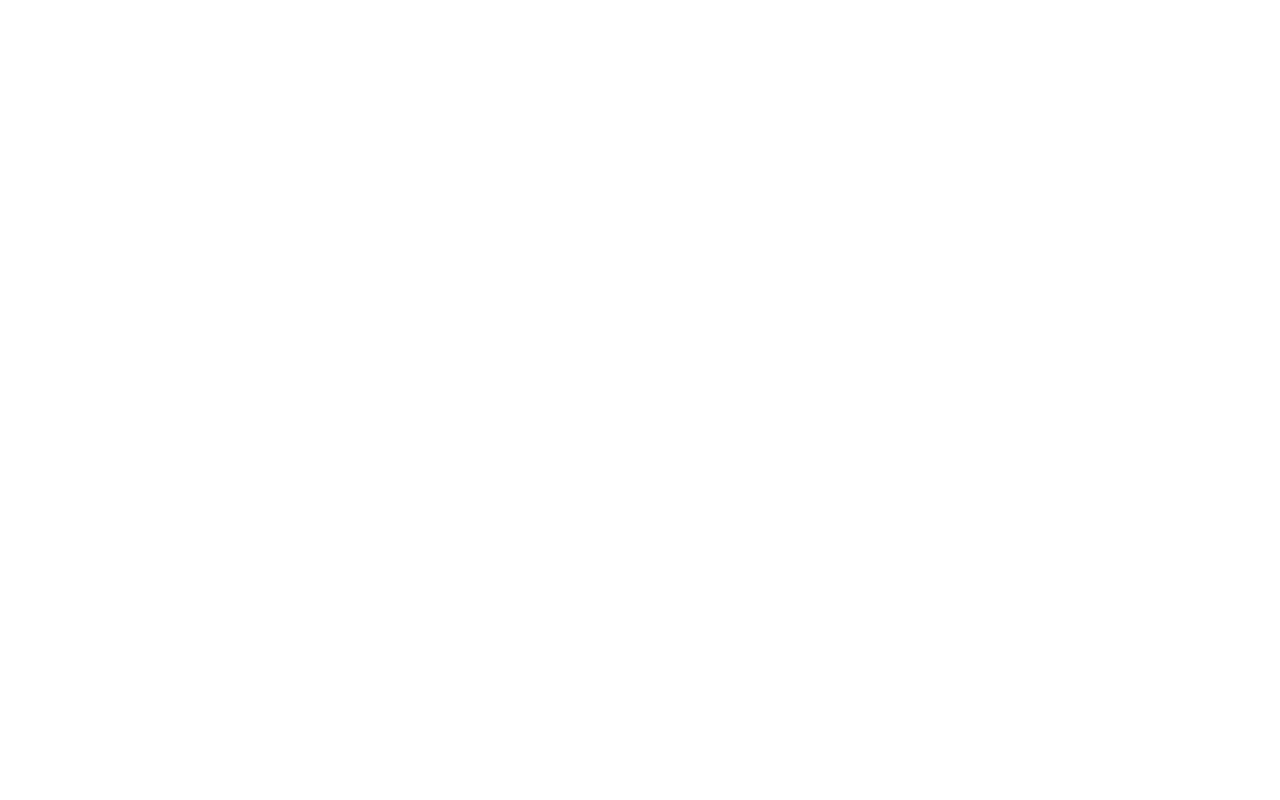
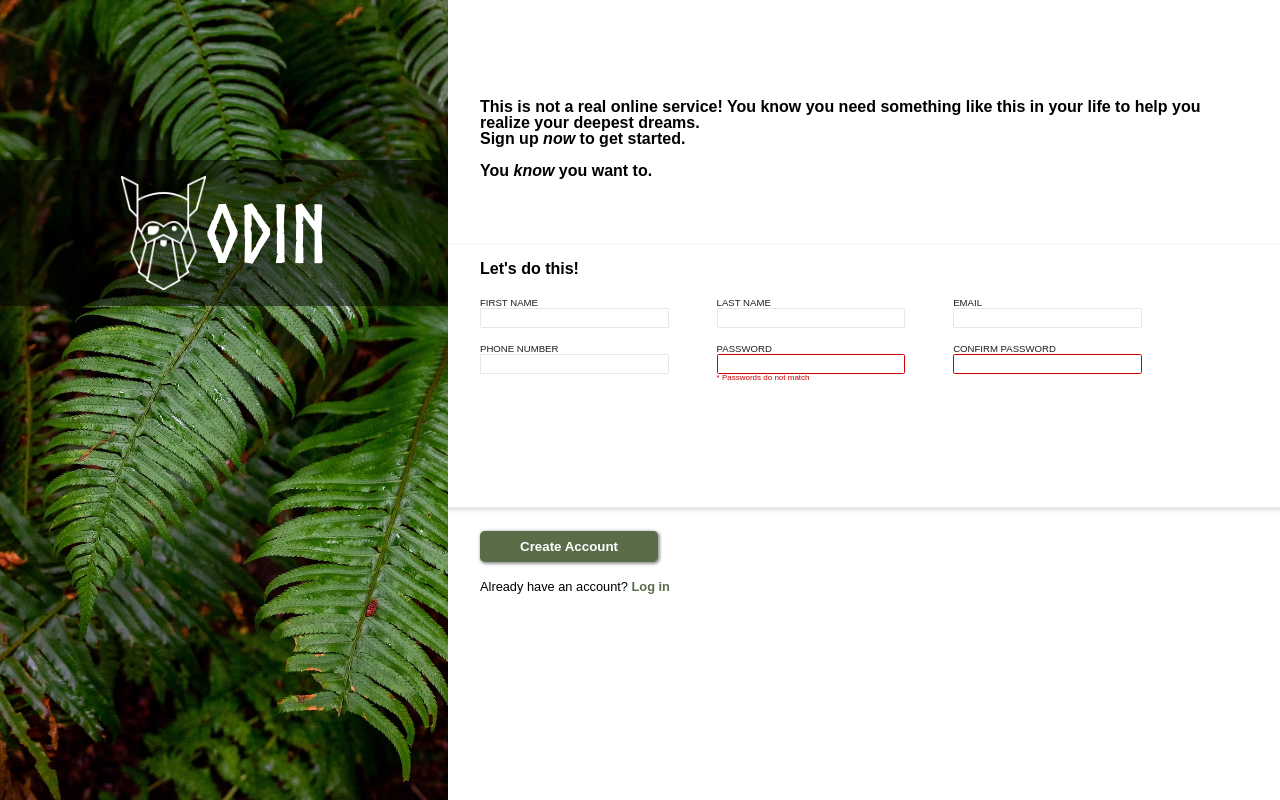
Before and after one commit to hamzahuda/sign-up-form, a plain HTML site: page index.html in a window 1280 px wide. Drawn offline with Linux system fonts and the light colour scheme.

Commit message:
Create sign up page

```diff
--- /dev/null
+++ b/css/reset.css
@@ -0,0 +1,129 @@
+/* http://meyerweb.com/eric/tools/css/reset/
+   v2.0 | 20110126
+   License: none (public domain)
+*/
+
+html,
+body,
+div,
+span,
+applet,
+object,
+iframe,
+h1,
+h2,
+h3,
+h4,
+h5,
+h6,
+p,
+blockquote,
+pre,
+a,
+abbr,
+acronym,
+address,
+big,
+cite,
+code,
+del,
+dfn,
+em,
+img,
+ins,
+kbd,
+q,
+s,
+samp,
+small,
+strike,
+strong,
+sub,
+sup,
+tt,
+var,
+b,
+u,
+i,
+center,
+dl,
+dt,
+dd,
+ol,
+ul,
+li,
+fieldset,
+form,
+label,
+legend,
+table,
+caption,
+tbody,
+tfoot,
+thead,
+tr,
+th,
+td,
+article,
+aside,
+canvas,
+details,
+embed,
+figure,
+figcaption,
+footer,
+header,
+hgroup,
+menu,
+nav,
+output,
+ruby,
+section,
+summary,
+time,
+mark,
+audio,
+video {
+    margin: 0;
+    padding: 0;
+    border: 0;
+    font-size: 100%;
+    font: inherit;
+    vertical-align: baseline;
+}
+/* HTML5 display-role reset for older browsers */
+article,
+aside,
+details,
+figcaption,
+figure,
+footer,
+header,
+hgroup,
+menu,
+nav,
+section {
+    display: block;
+}
+body {
+    line-height: 1;
+}
+ol,
+ul {
+    list-style: none;
+}
+blockquote,
+q {
+    quotes: none;
+}
+blockquote:before,
+blockquote:after,
+q:before,
+q:after {
+    content: "";
+    content: none;
+}
+table {
+    border-collapse: collapse;
+    border-spacing: 0;
+}
--- /dev/null
+++ b/css/style.css
@@ -0,0 +1,159 @@
+/* General */
+
+@font-face {
+    font-family: Norse-Bold;
+    src: url(../font/Norse-Bold.otf);
+}
+
+strong {
+    font-weight: bold;
+}
+
+em {
+    font-style: italic;
+}
+
+#content {
+    display: flex;
+    flex-wrap: row wrap;
+    overflow-y: hidden;
+    height: 100vh;
+    font-family: Arial, Helvetica, sans-serif;
+}
+
+/* Left side */
+
+#left {
+    width: 35vw;
+    position: relative;
+}
+
+#background-image {
+    object-fit: cover;
+    width: 100%;
+    height: 100%;
+}
+
+#logo-text {
+    color: white;
+    font-family: Norse-Bold;
+    font-size: calc(5vh + 40px);
+    overflow: hidden;
+}
+
+#logo-image {
+    height: calc(8vh + 50px);
+}
+
+#logo {
+    padding: 2vh 0px;
+    background-color: rgba(0, 0, 0, 0.5);
+    position: absolute;
+    top: 20vh;
+    width: 100%;
+    display: flex;
+    flex-direction: row;
+    align-items: center;
+    justify-content: center;
+}
+
+/* Right side */
+
+#right {
+    width: 65vw;
+    height: 100%;
+    display: flex;
+    flex-direction: column;
+}
+
+#right > .middle,
+#right > .top,
+#right > .bottom {
+    flex: 1;
+}
+
+#right > .middle {
+    min-height: 13rem;
+}
+
+#right > .top > strong {
+    display: flex;
+    flex-direction: column;
+    justify-content: center;
+    padding: 0 2rem;
+    height: 100%;
+    margin-top: 1rem;
+    gap: 1rem;
+}
+
+#right > .middle {
+    box-shadow: 0px 2px 3px 2px rgba(0, 0, 0, 0.1);
+    height: 100px;
+    padding-left: 2rem;
+    padding-top: 1rem;
+}
+
+#signup {
+    display: flex;
+    flex-direction: row;
+    flex-wrap: wrap;
+    gap: 1rem;
+    margin: 1.3rem 1rem 0 0;
+}
+
+#signup > div {
+    display: flex;
+    flex-direction: column;
+    font-size: 0.6rem;
+    color: rgb(30, 30, 30);
+    margin-right: 2rem;
+}
+
+input {
+    border-color: #e5e7eb;
+    border-style: solid;
+    border-width: 1px;
+    border-radius: 0.1rem;
+    outline: none;
+    padding: 0.1rem 0.3rem;
+}
+
+#signup > div > input:focus {
+    border-color: rgb(66, 141, 255);
+    box-shadow: 2px 2px 2px 1px rgba(0, 0, 0, 0.1);
+}
+
+.error {
+    border-color: rgb(206, 0, 0);
+}
+
+.errormsg {
+    color: rgb(206, 0, 0);
+    font-size: 0.5rem;
+}
+
+#right > .bottom {
+    padding: 1.5rem 2rem;
+    font-size: 0.8rem;
+}
+
+#right a {
+    color: #596d48;
+    font-weight: bold;
+    text-decoration: none;
+}
+
+.bottom > button {
+    background-color: #596d48;
+    color: white;
+    font-weight: bold;
+    padding: 0.5rem 2.5rem;
+    border-radius: 0.3rem;
+    border-style: none;
+    box-shadow: 1px 1px 3px 1px rgba(0, 0, 0, 0.4);
+    margin-bottom: 1.2rem;
+}
+
+.bottom > button:hover {
+    cursor: pointer;
+}
--- a/index.html
+++ b/index.html
@@ -5,12 +5,75 @@
     <meta charset="UTF-8">
     <meta http-equiv="X-UA-Compatible" content="IE=edge">
     <meta name="viewport" content="width=device-width, initial-scale=1.0">
-    <link rel="stylesheet" href="style.css">
+    <link rel="stylesheet" href="css/reset.css">
+    <link rel="stylesheet" href="css/style.css">
     <title>Sign-Up Form</title>
 </head>
 
 <body>
+    <div id="content">
+        <div id="left">
+            <div id="logo">
+                <img id="logo-image" src="images/logo.png" alt="lineart of stylised odin head">
+                <div id="logo-text">ODIN</div>
+            </div>
+            <img src="images/background.avif" alt="background made of leaves" id="background-image">
+        </div>
+        <div id="right">
+            <div class="top">
+                <strong>
+                    <p>
+                        This is not a real online service! You know you need something like this in your life to
+                        help you realize your deepest dreams.<br>Sign up <em>now</em> to get started.
+                    </p>
+                    <p>
+                        You <em>know</em> you want to.
+                    </p>
+                </strong>
+            </div>
+            <div class="middle">
+                <legend>
+                    <strong>Let's do this!</strong>
+                </legend>
+                <form id="signup" action="#" method="post">
+                    <div>
+                        <label for="first-name">FIRST NAME</label>
+                        <input type="text" name="first-name" id="first-name">
+                    </div>
 
+                    <div>
+                        <label for="last-name">LAST NAME</label>
+                        <input type="text" name="last-name" id="last-name">
+                    </div>
+
+                    <div>
+                        <label for="email">EMAIL</label>
+                        <input type="email" name="email" id="email">
+                    </div>
+
+                    <div>
+                        <label for="number">PHONE NUMBER</label>
+                        <input type="tel" name="number" id="number">
+                    </div>
+
+                    <div>
+                        <label for="password">PASSWORD</label>
+                        <input class="error" type="password" name="password" id="password">
+                        <div class="errormsg">* Passwords do not match</div>
+                    </div>
+
+                    <div>
+                        <label for="confirm">CONFIRM PASSWORD</label>
+                        <input class="error" type="password" name="confirm" id="confirm">
+                    </div>
+                </form>
+            </div>
+            <div class="bottom">
+                <button form="signup" type="submit">Create Account</button>
+                <p>Already have an account? <a href="#">Log in</a></p>
+            </div>
+        </div>
+    </div>
 </body>
 
 </html>
```
Also changed, not shown: style.css (deleted).
